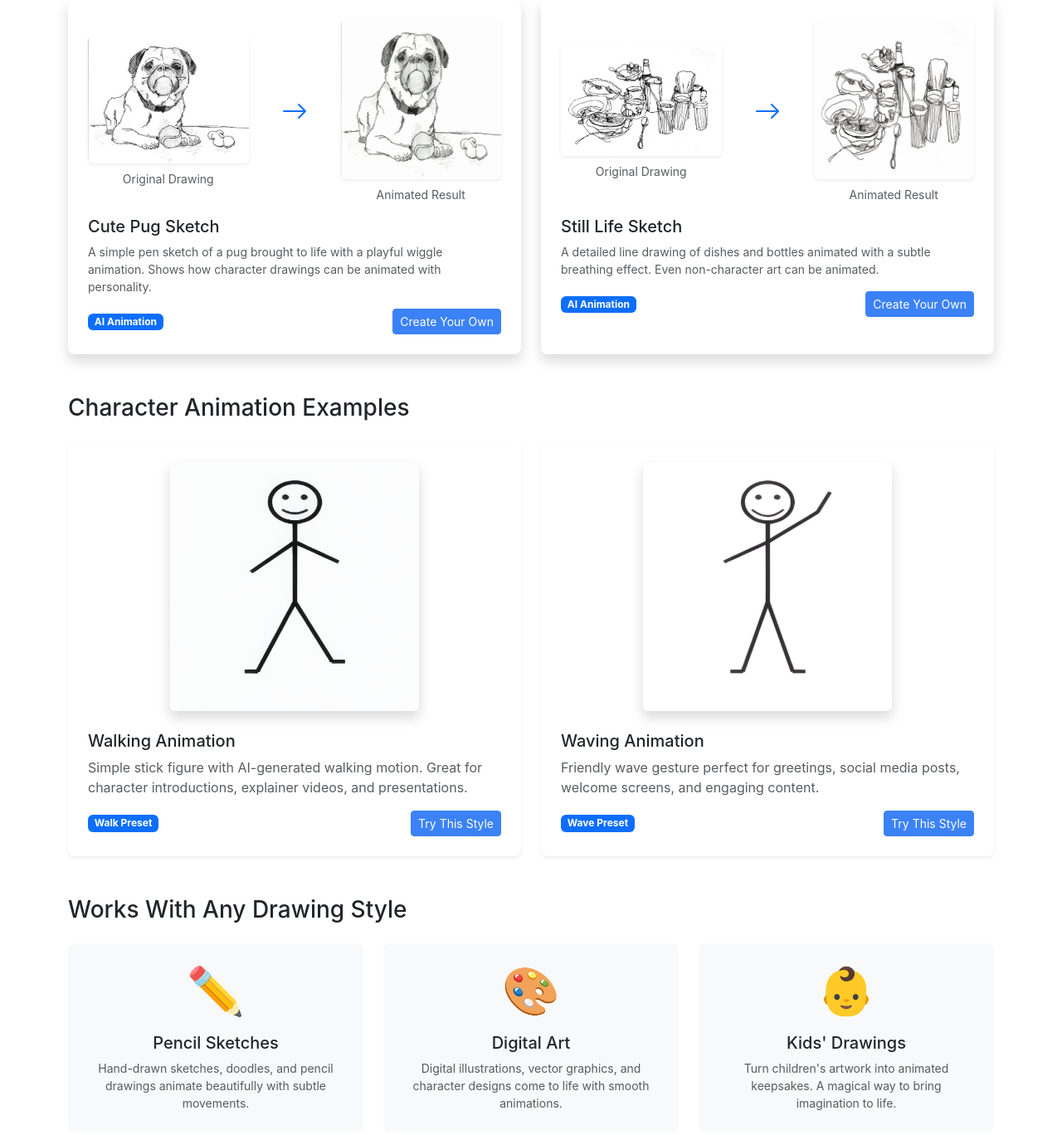
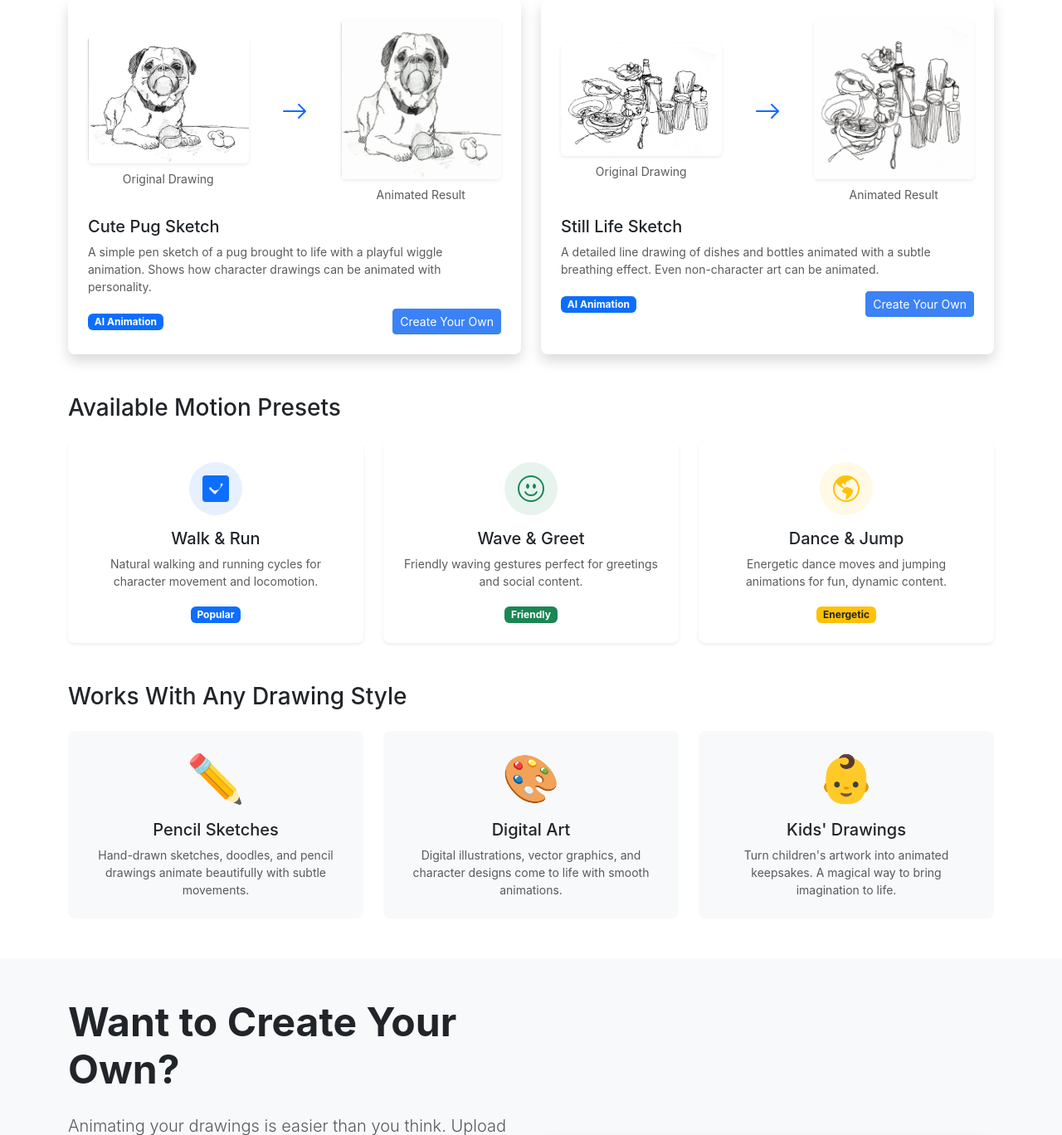
Before and after one commit to nadermx/animateadrawing, a Django app: template templates/examples.html in a window 1280 px wide. Shown: the part 590-1958 px from the top of the page at 83% size. Run offline with Django 3.2, Linux system fonts and the light colour scheme; the template is opened without the code that fills it, so the values that code supplies are empty; parts of the project's set-up code (start-up, migrations or seed data) failed here and were passed over.

Commit message:
Remove bad AnimateDiff GIFs, replace with motion presets section
The AnimateDiff-generated stick figure GIFs were distorted and didn't
preserve the original drawing style. Replaced with a cleaner motion
presets section until proper SVD-generated animations are ready.

Co-Authored-By: Claude Opus 4.5 <noreply@anthropic.com>

```diff
--- a/templates/examples.html
+++ b/templates/examples.html
@@ -82,36 +82,51 @@
         </div>
     </div>
 
-    <!-- Stick Figure Animations -->
-    <h3 class="mb-4">Character Animation Examples</h3>
+    <!-- Motion Presets Section -->
+    <h3 class="mb-4">Available Motion Presets</h3>
     <div class="row g-4 mb-5">
-        <div class="col-lg-6">
+        <div class="col-md-4">
             <div class="card h-100 border-0 shadow-sm">
-                <div class="card-body p-4">
-                    <div class="text-center mb-4">
-                        <img src="/static/images/demos/examples/stick_walk.gif" alt="Walking Stick Figure Animation" class="img-fluid rounded shadow" style="max-height: 300px; background: #f8f9fa;">
+                <div class="card-body p-4 text-center">
+                    <div class="bg-primary bg-opacity-10 rounded-circle d-inline-flex p-3 mb-3">
+                        <svg xmlns="http://www.w3.org/2000/svg" width="32" height="32" fill="currentColor" class="text-primary" viewBox="0 0 16 16">
+                            <path d="M11 6a3 3 0 1 1-6 0 3 3 0 0 1 6 0z"/>
+                            <path d="M2 0a2 2 0 0 0-2 2v12a2 2 0 0 0 2 2h12a2 2 0 0 0 2-2V2a2 2 0 0 0-2-2H2zm10.03 4.97a.75.75 0 0 1 .011 1.05l-3.992 4.99a.75.75 0 0 1-1.08.02L4.324 8.384a.75.75 0 1 1 1.06-1.06l2.094 2.093 3.473-4.425a.75.75 0 0 1 1.08-.022z"/>
+                        </svg>
                     </div>
-                    <h5 class="card-title">Walking Animation</h5>
-                    <p class="card-text text-muted">Simple stick figure with AI-generated walking motion. Great for character introductions, explainer videos, and presentations.</p>
-                    <div class="d-flex justify-content-between align-items-center mt-3">
-                        <span class="badge bg-primary">Walk Preset</span>
-                        <a href="/signup/" class="btn btn-sm btn-primary">Try This Style</a>
-                    </div>
+                    <h5 class="card-title">Walk & Run</h5>
+                    <p class="card-text text-muted small">Natural walking and running cycles for character movement and locomotion.</p>
+                    <span class="badge bg-primary">Popular</span>
                 </div>
             </div>
         </div>
-        <div class="col-lg-6">
+        <div class="col-md-4">
             <div class="card h-100 border-0 shadow-sm">
-                <div class="card-body p-4">
-                    <div class="text-center mb-4">
-                        <img src="/static/images/demos/examples/stick_wave.gif" alt="Waving Stick Figure Animation" class="img-fluid rounded shadow" style="max-height: 300px; background: #f8f9fa;">
+                <div class="card-body p-4 text-center">
+                    <div class="bg-success bg-opacity-10 rounded-circle d-inline-flex p-3 mb-3">
+                        <svg xmlns="http://www.w3.org/2000/svg" width="32" height="32" fill="currentColor" class="text-success" viewBox="0 0 16 16">
+                            <path d="M8 15A7 7 0 1 1 8 1a7 7 0 0 1 0 14zm0 1A8 8 0 1 0 8 0a8 8 0 0 0 0 16z"/>
+                            <path d="M4.285 9.567a.5.5 0 0 1 .683.183A3.498 3.498 0 0 0 8 11.5a3.498 3.498 0 0 0 3.032-1.75.5.5 0 1 1 .866.5A4.498 4.498 0 0 1 8 12.5a4.498 4.498 0 0 1-3.898-2.25.5.5 0 0 1 .183-.683z"/>
+                            <path d="M7 6.5C7 7.328 6.552 8 6 8s-1-.672-1-1.5S5.448 5 6 5s1 .672 1 1.5zm4 0c0 .828-.448 1.5-1 1.5s-1-.672-1-1.5S9.448 5 10 5s1 .672 1 1.5z"/>
+                        </svg>
                     </div>
-                    <h5 class="card-title">Waving Animation</h5>
-                    <p class="card-text text-muted">Friendly wave gesture perfect for greetings, social media posts, welcome screens, and engaging content.</p>
-                    <div class="d-flex justify-content-between align-items-center mt-3">
-                        <span class="badge bg-primary">Wave Preset</span>
-                        <a href="/signup/" class="btn btn-sm btn-primary">Try This Style</a>
+                    <h5 class="card-title">Wave & Greet</h5>
+                    <p class="card-text text-muted small">Friendly waving gestures perfect for greetings and social content.</p>
+                    <span class="badge bg-success">Friendly</span>
+                </div>
+            </div>
+        </div>
+        <div class="col-md-4">
+            <div class="card h-100 border-0 shadow-sm">
+                <div class="card-body p-4 text-center">
+                    <div class="bg-warning bg-opacity-10 rounded-circle d-inline-flex p-3 mb-3">
+                        <svg xmlns="http://www.w3.org/2000/svg" width="32" height="32" fill="currentColor" class="text-warning" viewBox="0 0 16 16">
+                            <path d="M8 0a8 8 0 1 0 0 16A8 8 0 0 0 8 0zM2.04 4.326c.325 1.329 2.532 2.54 3.717 3.19.48.263.793.434.743.484-.08.08-.162.158-.242.234-.416.396-.787.749-.758 1.266.035.634.618.824 1.214 1.017.577.188 1.168.38 1.286.983.082.417-.075.988-.22 1.52-.215.782-.406 1.48.22 1.48 1.5-.5 3.798-3.186 4-5 .138-1.243-2-2-3.5-2.5-.478-.16-.755.081-.99.284-.172.15-.322.279-.51.216-.445-.148-2.5-2-1.5-2.5.78-.39.952-.171 1.227.182.078.099.163.208.273.318.609.304.662-.132.723-.633.039-.322.081-.671.277-.867.434-.434 1.265-.791 2.028-1.12.712-.306 1.365-.587 1.579-.88A7 7 0 1 1 2.04 4.327z"/>
+                        </svg>
                     </div>
+                    <h5 class="card-title">Dance & Jump</h5>
+                    <p class="card-text text-muted small">Energetic dance moves and jumping animations for fun, dynamic content.</p>
+                    <span class="badge bg-warning text-dark">Energetic</span>
                 </div>
             </div>
         </div>
```
Also changed, not shown: static/images/demos/examples/stick_walk.gif (deleted), static/images/demos/examples/stick_wave.gif (deleted).
